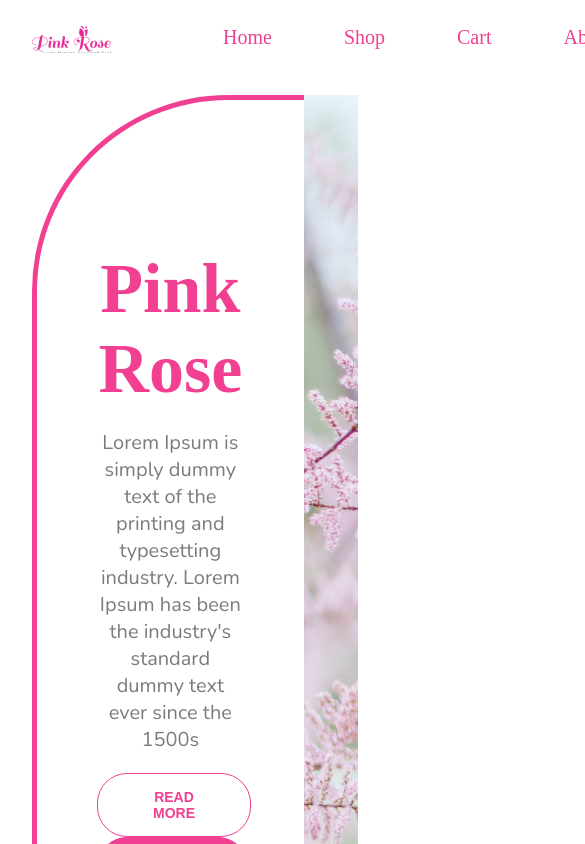
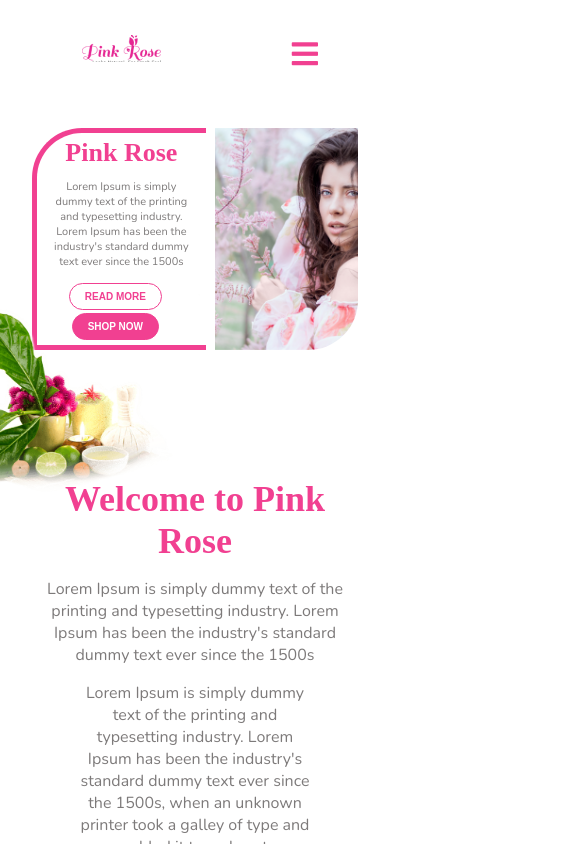
Before and after one commit to Tahir321/Pink-rose-beauty-saloon, a React (Create React App) app: page / in a window 390 px wide. Shown: the top 844 px of the page, 585 px wide, since content can reach past the window. Built offline with nearby package versions, Linux system fonts and the light colour scheme; some icons are missing.

Commit message:
mobile responsive completed

```diff
--- a/public/index.html
+++ b/public/index.html
@@ -28,6 +28,8 @@
     <link rel="preconnect" href="https://fonts.gstatic.com" crossorigin>
     <link href="https://fonts.googleapis.com/css2?family=Nunito:wght@200&display=swap" rel="stylesheet">
     <link rel="stylesheet" href="https://pro.fontawesome.com/releases/v5.10.0/css/all.css" integrity="sha384-AYmEC3Yw5cVb3ZcuHtOA93w35dYTsvhLPVnYs9eStHfGJvOvKxVfELGroGkvsg+p" crossorigin="anonymous"/>
+    <link rel="stylesheet" href="https://pro.fontawesome.com/releases/v5.10.0/css/all.css" integrity="sha384-AYmEC3Yw5cVb3ZcuHtOA93w35dYTsvhLPVnYs9eStHfGJvOvKxVfELGroGkvsg+p" crossorigin="anonymous"/>
+
     <title>React App</title>
   </head>
   <body>
--- a/src/App.scss
+++ b/src/App.scss
@@ -27,25 +27,77 @@ h2{
 
 /*.... header ....*/
 
-.navbar ul li{
-  margin-left: 72px;
+// .navbar ul li{
+//   margin-left: 72px;
+// }
+
+// .navbar{
+//     padding: 10px 0px;
+//     padding: 10px 0px;
+//     display: flex;
+//     justify-content: space-between;
+// }
+
+// .navbar ul{
+//   display: flex;
+//   list-style: none;
+//   margin: 0;
+
+// }
+
+//  .navbar ul a{
+//    text-transform: uppercase;
+//    font-size: 20px;
+//    color: #F14091;
+//    font-family: 'Pacifico';
+//    text-decoration: none;
+//  }
+
+//  a.active, a:hover{
+//    transition: .5s;
+//  }
+
+nav{
+  width: 100%;
+  height: 80px;
+
+  label{
+    line-height: 80px;
   }
 
-.navbar{
-    padding: 10px 0px;
-    padding: 10px 0px;
-    display: flex;
-    justify-content: space-between;
+  ul {
+    float: right;
+    margin:0 20px 0 0px;
   }
 
-.navbar ul{
-  display: flex;
-  list-style: none;
-  margin: 0;
+  ul li{
+    display: inline-block;
+    line-height: 80px;
+    margin: 0 20px;
+  }
+
+  ul li a{
     font-size: 20px;
     color: #F14091;
     font-family: 'Pacifico';
+    text-decoration: none;
   }
+
+  .checkbtn{
+    font-size: 30px;
+    color: #F14091;
+    float: right;
+    line-height: 80px;
+    margin-right: 40px;
+    cursor: pointer;
+    display: none;
+  }
+
+  #check{
+    display: none;
+  }
+}
+
 
 /*.... home page main slider ....*/
 
@@ -577,3 +629,286 @@ h2{
     }
   }
 }
+
+/*... Media quries ...*/
+
+@media (max-width: 946px){
+
+  /*... header media quries ...*/
+
+  nav{
+
+    label.logo{
+      padding-left: 50px;
+    }
+
+    ul li a{
+      font-size: 16px;
+    }
+  }
+
+  .slider-text{
+    padding: 10px 35px;
+  }
+
+}
+
+
+@media (max-width: 1120px) {
+
+  /*.... Hero section ....*/
+
+  .slider-text
+  {
+    padding: 50px 35px;
+  }
+
+}
+
+@media (max-width: 858px){
+
+  /*... header media quries ...*/
+
+  nav{
+    .checkbtn{
+      display: block;
+    }
+
+    ul{
+      position: fixed;
+      width: 29%;
+      height: 100vh;
+      background: white;
+      top: 80px;
+      left: -100%;
+      text-align: center;
+      transition: all .5s;
+    }
+
+    ul li{
+      display: block;
+      margin: 50px 0;
+      line-height: 30px;
+    }
+
+    ul li a{
+      font-size: 20px;
+    }
+
+    a:hover,a.active{
+      background: none;
+    }
+
+    #check:checked ~ ul{
+      left: 0;
+    }
+  }
+
+  .slider-text {
+    h1 {
+      font-size: 50px;
+    }
+    p{
+      font-size: 14px;
+    }
+  }
+}
+
+@media (max-width:411px){
+
+  .slider-text h1 {
+      font-size: 26px;
+  }
+
+  .slider-text p {
+      font-size: 11px;
+  }
+
+  .slider-button .slider_shop_now_btn, .slider-button .slider_read_more_btn, .welcome_read_more_btn, .welcome_more_detail_btn, .os-more-detail-btn, .op-read-more-btn, .our-price-btn {
+      padding: 7px 15px;
+      font-size: 10px;
+  }
+
+  .slider-text {
+      padding: 5px 11px;
+  }
+
+  .slider-text {
+      border-top-left-radius: 50px;
+  }
+
+  .slider-image {
+      border-bottom-right-radius: 50px !important;
+  }
+
+  .sbg-image, .bg-image2, .bg-image3 {
+    width: 200px;
+    position: absolute;
+    margin-top: -72px;
+}
+
+.welcome-section {
+  text-align: center;
+  padding: 0;
+  margin-top: 6rem;
+
+  h2{
+    font-size: 36px;
+  }
+  p{
+    font-size: 16px;
+  }
+}
+
+.welcome-description{
+  p{
+    font-size: 16px;
+  }
+}
+
+.welcome-images {
+   display: block;
+}
+
+.welcome-card-image {
+  margin-top: 20px;
+}
+
+.over-services-heading{
+  h2{
+    font-size: 36px;
+  }
+}
+
+.os-text-and-images {
+  display: block;
+
+}
+
+.os-description-and-images-card {
+   display: block;
+   width: 100%;
+}
+
+.card-description {
+  padding: 36px !important;
+  border-bottom-right-radius: 120px !important;
+  border-top-left-radius: 120px !important;
+
+  h2{
+    font-size: 36px;
+  }
+
+  p{
+    font-size: 16px;
+  }
+
+}
+
+.os-description-card {
+  padding: 20px;
+  border-bottom-right-radius: 120px;
+  border-top-left-radius: 120px;
+}
+
+.os-images{
+	display: flex;
+}
+
+.os-small-images {
+    width: 300px !important;
+    height: 56px !important;
+    border-bottom-right-radius: 20px !important;
+    border-top-left-radius: 20px !important;
+    margin: 5px !important;
+}
+
+.os-main-descriptions {
+  width: 100%;
+}
+
+.bg-image2 {
+  margin-top: -131px !important;
+  margin-left: 178px;
+}
+
+.our-products-cards{
+  display: block;
+}
+
+.op-card .op-img {
+  height: 352px;
+}
+
+.op-card{
+  border-bottom-right-radius: 20px;
+  margin-bottom: 1rem;
+  height: 555px;
+}
+
+.op-card .op-price {
+  padding: 0px 66px;
+}
+
+.bg-img3 {
+  margin-left: -56px;
+  margin-top: -106px;
+
+  img {
+    width: 200px;
+}
+
+}
+
+.our-pricing-description {
+  padding: 82px 0 0 0px;
+}
+
+.our-pricing-cards{
+  display: block;
+}
+
+.op-card2{
+  width: 100%;
+  height: 696px;
+  border-bottom-right-radius: 32px;
+  margin-bottom: 1rem;
+
+  .op-services {
+    padding: 20px 69px;
+
+    p{
+      font-size: 20px;
+    }
+  }
+}
+
+.testimonial-client-review .client-review p {
+  margin: 0;
+  padding: 18px 0;
+}
+
+.logo-and-newsletter h2 {
+  font-size: 21px;
+}
+
+.logo-and-newsletter form input {
+  width: 300px;}
+
+  .footer-detail {
+    display: block;
+}
+
+.footer-detail .f-contact-us form input, .footer-detail .f-contact-us form textarea {
+  width: 333px;
+}
+
+.footer-copyright .end-div {
+  display: block;
+  text-align: center;
+}
+
+.footer-copyright .end-div .social-links {
+  justify-content: space-evenly;
+}
+}
--- a/src/components/Header.js
+++ b/src/components/Header.js
@@ -3,17 +3,23 @@ import React from 'react'
 const Header = () => {
     return (
         <div className="wrapper">
-            <div className="navbar">
-                <img src="images/logo.png" />
+            <nav>
+                <input type="checkbox" id="check" />
+                <label for="check" className="checkbtn">
+                    <i class="fas fa-bars"></i>
+                </label>
+                <label className="logo">
+                    <img src="images/logo.png" />
+                </label>
                 <ul>
-                    <li>Home</li>
-                    <li>Shop</li>
-                    <li>Cart</li>
-                    <li>About</li>
-                    <li>Contact</li>
-                    <li>Blog</li>
+                    <li><a href="#" className="active">Home</a></li>
+                    <li><a href="#" className="active">Shop</a></li>
+                    <li><a href="#" className="active">About</a></li>
+                    <li><a href="#" className="active">Contact</a></li>
+                    <li><a href="#" className="active">Services</a></li>
+                    <li><a href="#" className="active">Cart</a></li>
                 </ul>
-            </div>
+            </nav>
         </div>
     )
 }
```
Lines whose indentation alone changed are shown as unchanged.
